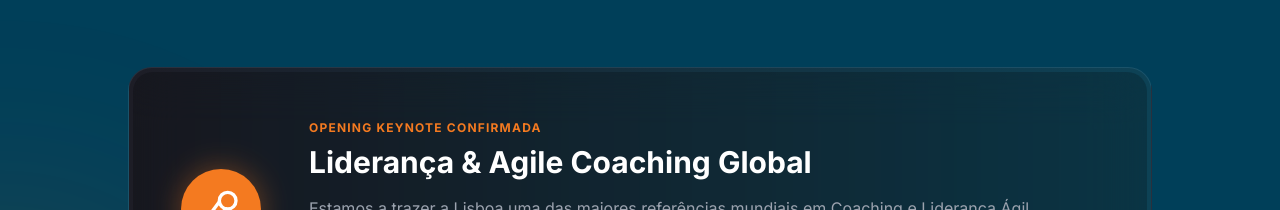
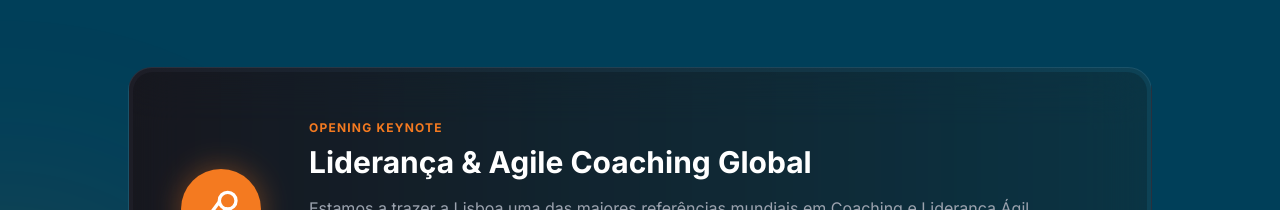
Before and after one commit to tugagilportugal-star/rsg2026, a React (Vite) app: page / in a window 1280 px wide. Shown: the part 4320-4530 px from the top of the page. Built offline with nearby package versions, Linux system fonts and the light colour scheme; no server answers.

Commit message:
Update Program.tsx

```diff
--- a/sections/Program.tsx
+++ b/sections/Program.tsx
@@ -95,7 +95,7 @@ export const Program: React.FC = () => {
                     {/* Texto */}
                     <div className="flex-grow text-center md:text-left">
                         <div className="text-brand-orange font-bold text-xs uppercase tracking-widest mb-2">
-                            Opening Keynote Confirmada
+                            Opening Keynote
                         </div>
                         <h3 className="text-2xl md:text-3xl font-bold text-white mb-4">
                             Liderança & Agile Coaching Global
```
